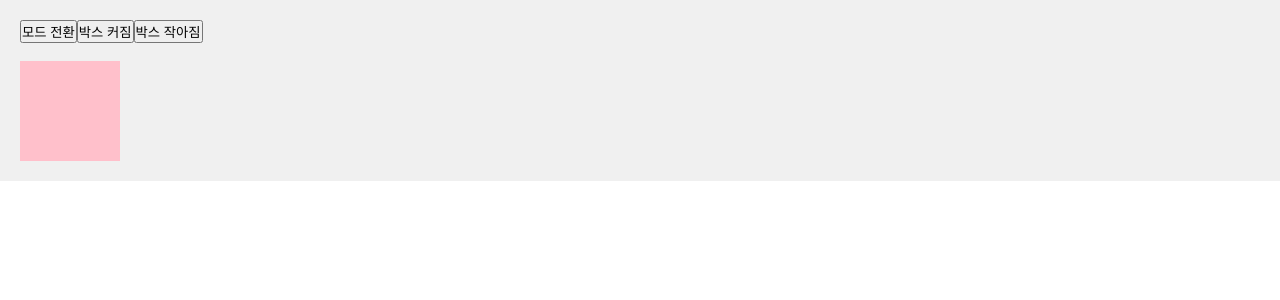
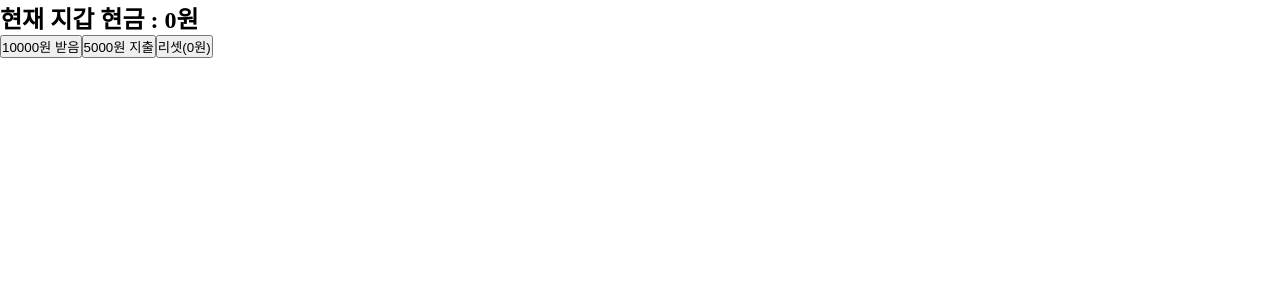
Before and after one commit to Minyeong9938/react2, a React (Vite) app: page / in a window 1280 px wide. Shown: the top 300 px of the page. Built offline with nearby package versions, Linux system fonts and the light colour scheme.

Commit message:
useReducer

```diff
--- /dev/null
+++ b/src/hook/React.memo/Child.jsx
@@ -0,0 +1,42 @@
+// React.memo
+
+// 자식 컴포넌트가 변화가 없으면 움직이지마!! 기존 데이터 그대로 반환해줌
+// 컴포넌트를 메모이제이션해서 불필요한 리랜더링을 방지하는 고차 컴포넌트
+
+// 고차 컴포넌트
+
+// React.memo 사용
+// - 리랜더링이 필요없는 즉 props가 자주 안바뀌는 컴포넌트
+// - 랜더링이 느린 컴포넌트 (로직이 복잡한 컴포넌트)
+// - 같은 props로 자주 랜더링이 되는 컴포넌트
+
+
+// React.memo는 props check 통해서만 랜더링 여부를 결정함
+// 만약 컴포넌트 내부에서 useState, useContext, useReducer 같은 훅을 사용하여 상태를 관리할 때는 상태가 변경되면 props 와 상관없이 컴포넌트는 리랜더링됨
+
+
+import { memo } from 'react';
+
+function Child({ name }) {
+
+    console.log('자식 컴포넌트 작동')
+
+    return (
+
+        <div style={
+            {
+                backgroundColor: 'pink',
+                padding: '30px',
+            }
+        }>
+            <h2>자식 컴포넌트</h2>
+            {/* <p>이름: {name}</p> */}
+            <p>성 : {name.firstName}</p>
+            <p>이름: {name.lastName}</p>
+            {/* <p>나이: {age}</p> */}
+        </div>
+
+    )
+}
+
+export default memo(Child)
--- /dev/null
+++ b/src/hook/React.memo/reactMemo.jsx
@@ -0,0 +1,50 @@
+import { useMemo, useState } from "react"
+import Child from "./Child";
+
+function ReactMemo() {
+
+    const [parentAge, setParentAge] = useState(30);
+    // const [childAge, setchildAge] = useState(21);
+
+    console.log('부모 컴포넌트 작동')
+
+    // const name = {
+    //     firstName: '김',
+    //     lastName: '도훈'
+    // }
+
+    const name = useMemo(() => {
+        return {
+            firstName: '김',
+            lastName: '도훈'
+        }
+    }, [])
+    // 빈 배열 처음 랜더링 시에만 객체 생성
+
+    return (
+
+        <div style={
+            {
+                backgroundColor: 'beige',
+                padding: '50px',
+            }
+        }>
+
+            <h2>부모 컴포넌트</h2>
+            <p>부모 나이: {parentAge}</p>
+
+            <br />
+            <button onClick={() => { setParentAge(parentAge + 1) }}>부모 나이 카운트</button>
+            {/* <button onClick={() => { setchildAge(childAge + 1) }}>자식 나이 카운트</button> */}
+            <br /><br />
+
+
+            {/* 자식 컴포넌트 */}
+            <Child name={name} />
+
+        </div>
+
+    )
+}
+
+export default ReactMemo
--- a/src/hook/useCallback/useCallback.jsx
+++ b/src/hook/useCallback/useCallback.jsx
@@ -55,4 +55,7 @@ export default UseCallback
 // useCallback는 함수를 메모함
 
 
-// 깃허브
+
+
+// React.memo
+// props
--- /dev/null
+++ b/src/hook/useReducer.jsx
@@ -0,0 +1,81 @@
+// useReducer 란
+// useState와 유사하게 상태관리를 위해 사용됨
+// 그러나 useReducer는 복잡한 상태 로직을 다룰 때 더 적합함.
+// 즉 복잡한 상태관리를 단순화하기 위해 사용됨
+
+// useReducer는 비서 로봇과 같음
+// 현재 상태와 해야 할 일을 알려주면 비서 로봇이 알아서 상태를 업데이트 해줌
+
+
+import { useReducer } from "react"
+
+
+const reducer = (state, action) => {
+    // state: 현재 상태(현재 내 지갑 내에 있는 현금)
+    // action: 액션 객체. 요청사항을 실행시킴 (10000원 입금, 5000원 출금)
+
+    console.log('할일 시작', state, action);
+
+    switch (action.type) {
+        case '입금':
+            return state + action.payload;
+
+        case '출금':
+            return state - action.payload;
+
+        case '리셋':
+            return 0;
+
+        default:
+            return state;
+    }
+
+}
+
+function UseReducer() {
+
+    const [money, dispatch] = useReducer(reducer, 0);
+    // money: 현재 내 지갑 내에 있는 현금. 즉 잔액
+    // dispatch: 비서에게 명령하는 함수
+    // useReducer: 두 가지 인자를 받음
+    // reducer: 실제로 작동하는 함수
+    // 0: 초기값
+
+    return (
+        <>
+            <h2>현재 지갑 현금 : {money}원</h2>
+            <button
+                onClick={() => {
+                    dispatch(
+                        {
+                            type: '입금', // 액션 객체. type 속성은 필수
+                            payload: 10000,// 추가로 필요한 데이터를 입력
+                        }
+                    )
+                }}>
+                10000원 받음
+            </button>
+            <button
+                onClick={() => {
+                    dispatch(
+                        {
+                            type: '출금',
+                            payload: 5000,
+                        }
+                    )
+                }}
+            >5000원 지출</button>
+            <button
+                onClick={() => {
+                    dispatch(
+                        {
+                            type: '리셋',
+                        }
+                    )
+                }}
+            >리셋(0원)</button>
+        </>
+    )
+}
+
+export default UseReducer
--- a/src/main.jsx
+++ b/src/main.jsx
@@ -17,6 +17,10 @@ import Context from './hook/useContext/Main'
 import UseMemo from './hook/useMemo'
 
 import UseCallback from './hook/useCallback/useCallback'
+
+import ReactMemo from './hook/React.memo/reactMemo'
+
+import UseReducer from './hook/useReducer'
 
 // const router = createBrowserRouter([
 //   {
@@ -56,7 +60,11 @@ createRoot(document.getElementById('root')).render(
 
     {/* <UseMemo /> */}
 
-    <UseCallback />
+    {/* <UseCallback /> */}
+
+    {/* <ReactMemo /> */}
+
+    <UseReducer />
 
   </StrictMode>,
 )
```
